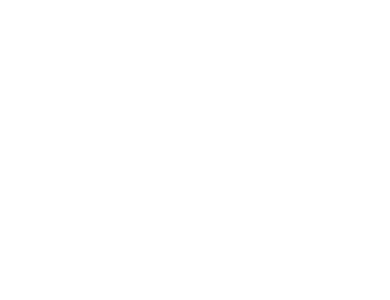
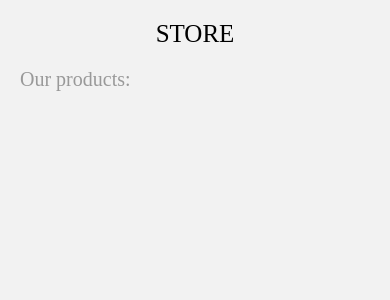
Before and after one commit to ferreira-joao/ReactNative_ShoppingCart, a React Native app in the folder app/: screen / in a window 390 px wide. Shown: the top 300 px of the page. Built offline with nearby package versions, Linux system fonts and the light colour scheme.

Commit message:
added TitleHeader and Title to Home screen

```diff
--- a/app/src/global/theme.tsx
+++ b/app/src/global/theme.tsx
@@ -3,6 +3,7 @@
     background: "#F2F2F2",
     primary: "#580af5",
     secondary: "#9b6cf9",
+    text: "#999999",
     confirm: "#00cc44",
     cancel: "#CD5C5C",
   },
--- a/app/src/screens/Home/index.tsx
+++ b/app/src/screens/Home/index.tsx
@@ -1,11 +1,13 @@
 import React from "react";
 
-import { Container, Title } from "./styles";
+import { Container, Title, TitleHeader } from "./styles";
 
 export function Home() {
   return (
     <Container>
-      <Title>HOME</Title>
+      <TitleHeader>STORE</TitleHeader>
+
+      <Title>Our products:</Title>
     </Container>
   );
 }
--- a/app/src/screens/Home/styles.ts
+++ b/app/src/screens/Home/styles.ts
@@ -4,12 +4,20 @@
 
 export const Container = styled.View`
   flex: 1;
-  justify-content: center;
-  align-items: center;
+  padding: 20px;
+  background-color: ${theme.colors.background};
+`;
+
+export const TitleHeader = styled.Text`
+  font-size: 25px;
+  margin-bottom: 20px;
+  text-align: center;
+  color: #000;
+  font-family: ${theme.fonts.bold};
 `;
 
 export const Title = styled.Text`
-  font-size: 15px;
-  color: #fff;
-  font-family: ${theme.fonts.regular};
+  font-size: 20px;
+  color: ${theme.colors.text};
+  font-family: ${theme.fonts.bold};
 `;
```
